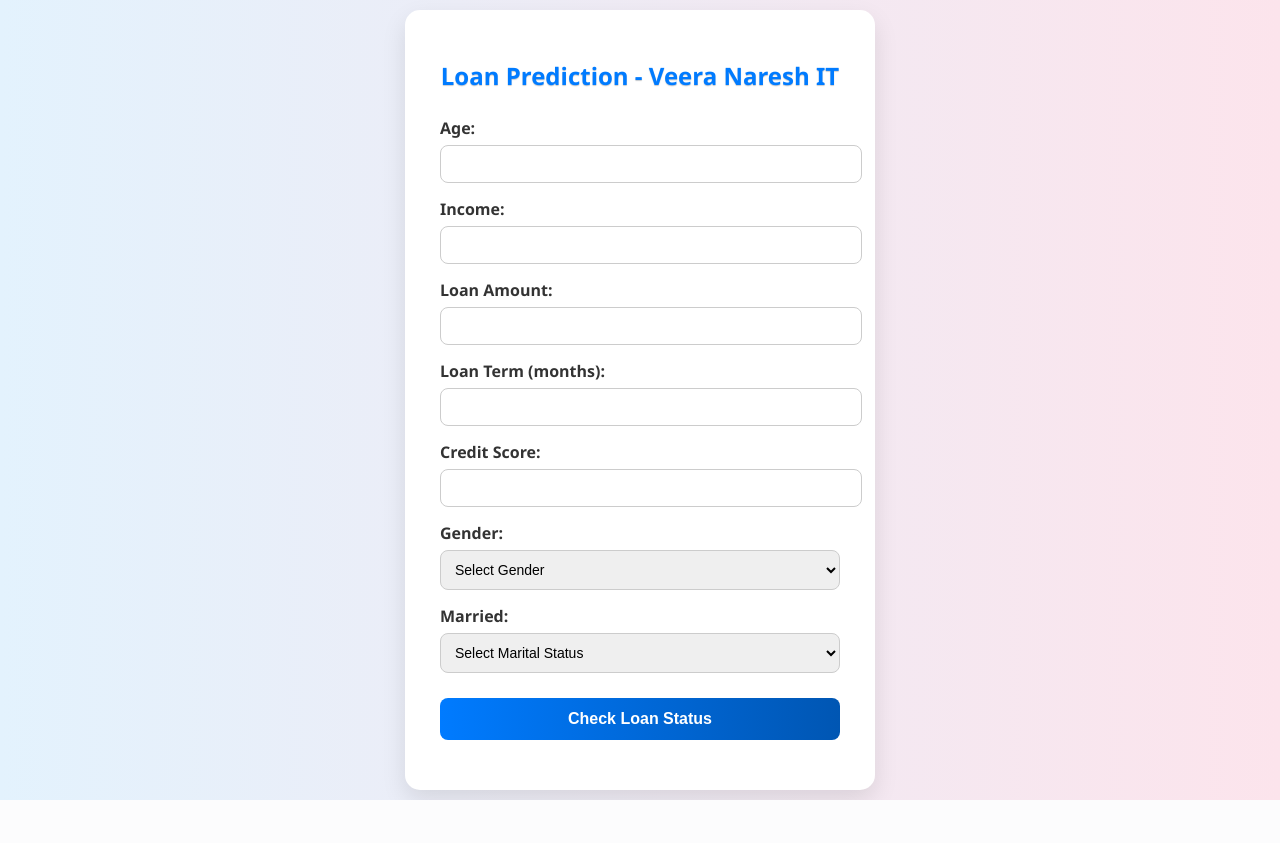
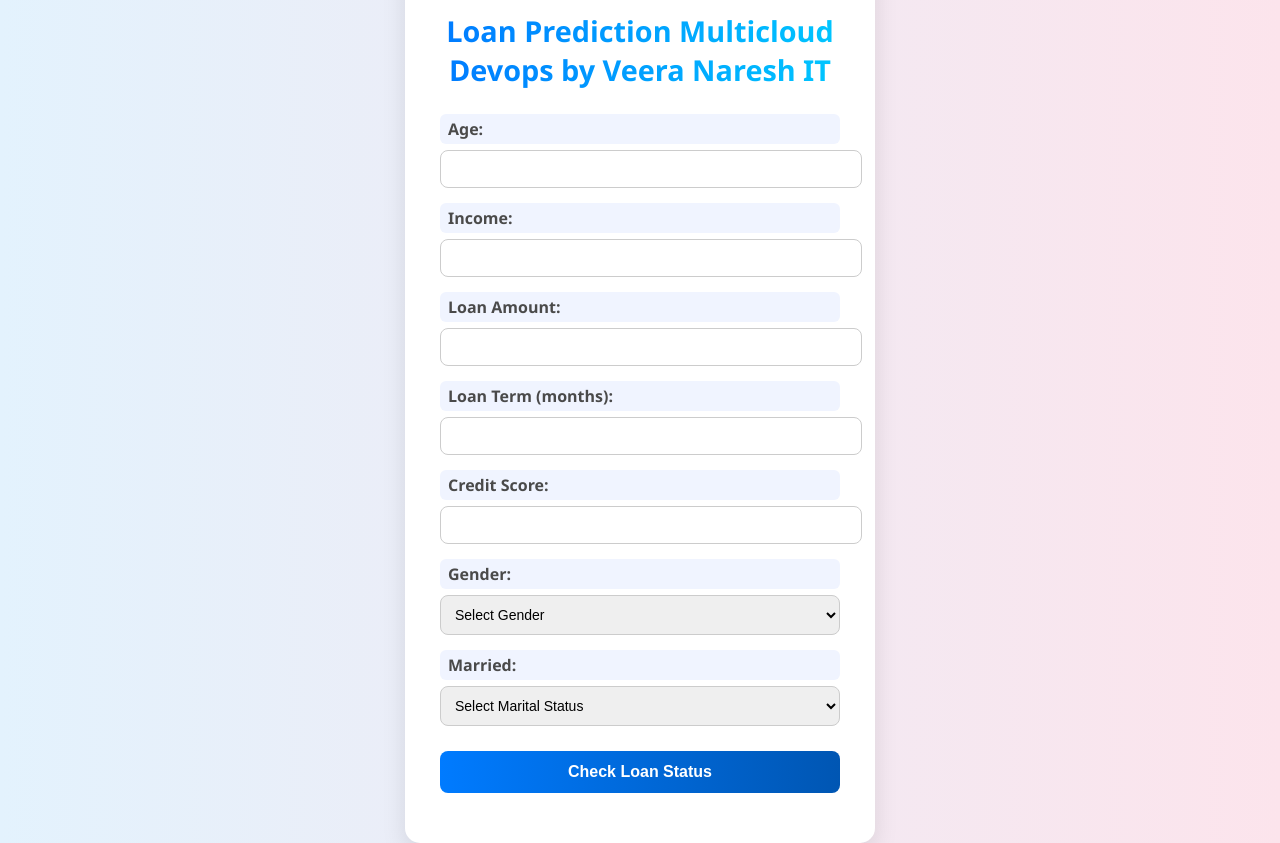
Before and after one commit to vardhan1228/MLOPS-APP, a Flask app: page / in a window 1280 px wide. Before the commit the page ends 800 px from the top, so only its background shows below. Run offline with Flask 3, Linux system fonts and the light colour scheme.

Commit message:
Update form.html

```diff
--- a/templates/form.html
+++ b/templates/form.html
@@ -25,16 +25,22 @@
 
         h2 {
             text-align: center;
-            color: #007bff;
+            font-size: 1.8em;
+            background: linear-gradient(to right, #007bff, #00c6ff);
+            -webkit-background-clip: text;
+            -webkit-text-fill-color: transparent;
+            text-shadow: none;
             margin-bottom: 25px;
-            text-shadow: 0px 1px 1px #ccc;
         }
 
         label {
             display: block;
             margin-top: 15px;
-            color: #333;
             font-weight: bold;
+            color: #4a4a4a;
+            background-color: #f0f4ff;
+            padding: 4px 8px;
+            border-radius: 6px;
         }
 
         input, select {
@@ -92,7 +98,7 @@
 </head>
 <body>
 <div class="container">
-    <h2>Loan Prediction - Veera Naresh IT</h2>
+    <h2>Loan Prediction Multicloud Devops by Veera Naresh IT</h2>
     <form id="loanForm">
         <label for="age">Age:</label>
         <input type="number" name="age" required>
```
